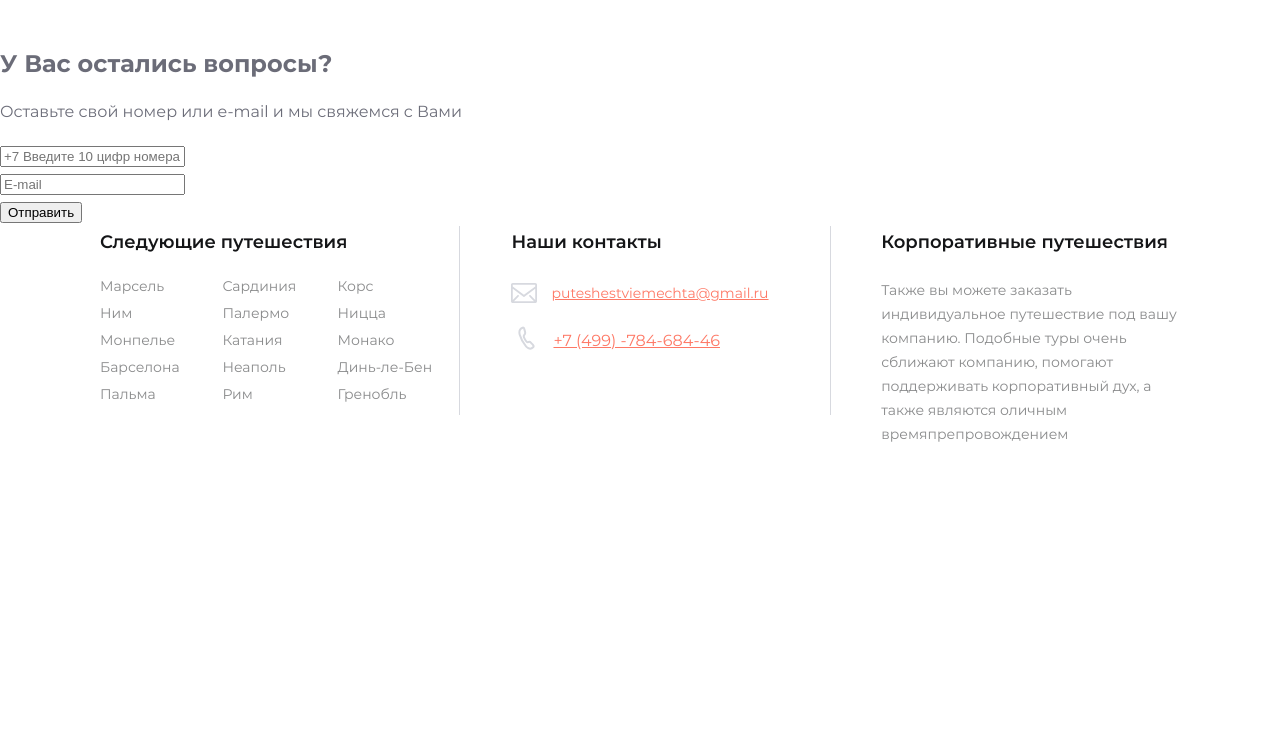
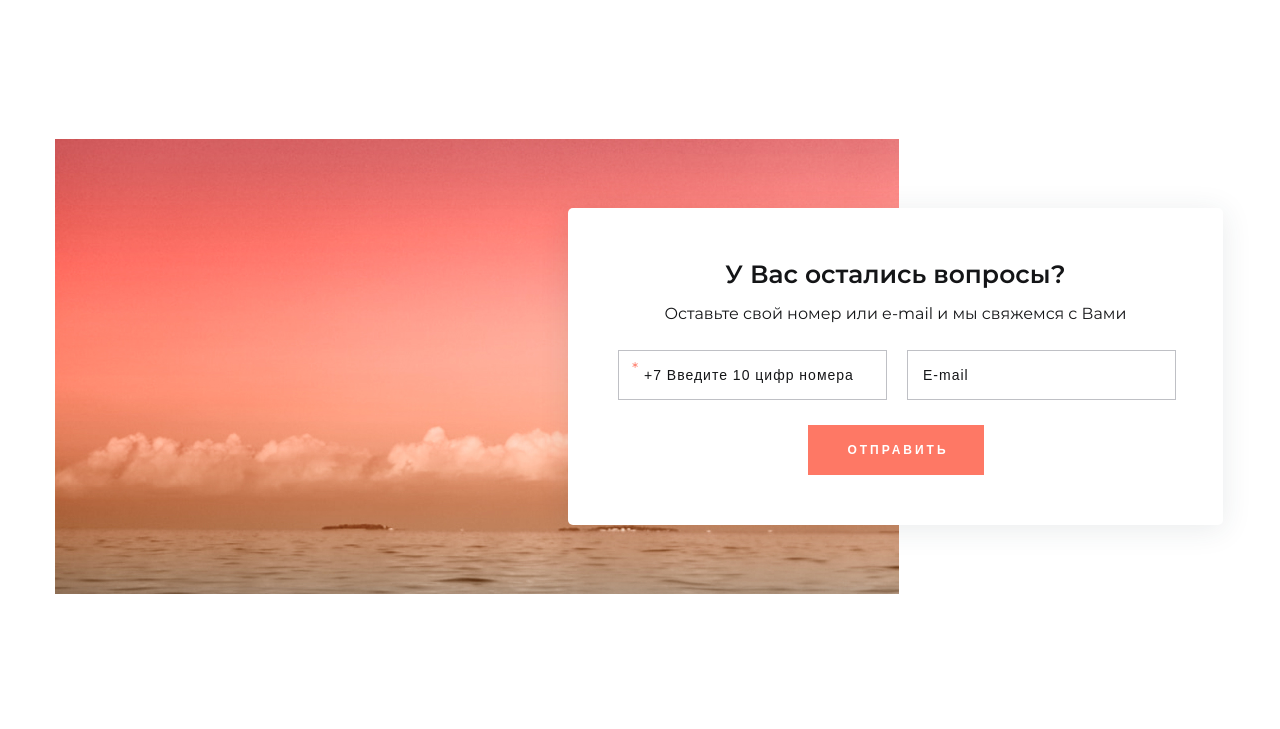
Before and after one commit to mlShvets/Euro-trip, a website: page source/index.html in a window 1280 px wide. Shown: the part 4171-4900 px from the top of the page. Before the commit the page ends 4705 px from the top, so only its background shows below. Drawn offline with nearby package versions, Linux system fonts and the light colour scheme; files that its build step writes are made by us from their sources; files whose address does not match are found by name.

Commit message:
Форма обратной связи

```diff
--- a/source/index.html
+++ b/source/index.html
@@ -491,22 +491,22 @@
         </li>
       </ul>
     </section>
-    <section class="feedback">
+    <section class="feedback container">
       <form class="feedback-form" action="https://echo.htmlacademy.ru" method="POST">
         <h2 class="feedback__title">У Вас остались вопросы?</h2>
         <p class="feedback__text">Оставьте свой номер или e-mail и мы свяжемся с Вами</p>
         <ul class="feedback__list">
           <li class="feedback__item feedback__item--phone">
             <label class="visually-hidden" for="phone">Введите телефон</label>
-            <input class="feedback__input" type="tel" name="tel" id="phone" placeholder="+7 Введите 10 цифр номера"
+            <input class="feedback__input feedback__input--phone" type="tel" name="tel" id="phone" placeholder="+7 Введите 10 цифр номера"
               required>
           </li>
           <li class="feedback__item">
             <label class="visually-hidden" for="email">Введите электронну почту</label>
-            <input class="feedback__input" type="email" name="email" id="email" placeholder="E-mail">
+            <input class="feedback__input feedback__input--email" type="email" name="email" id="email" placeholder="E-mail">
           </li>
         </ul>
-        <button class="feedback__btn" type="submit">Отправить</button>
+        <button class="feedback__btn button" type="submit">Отправить</button>
       </form>
     </section>
   </main>
--- /dev/null
+++ b/source/sass/block/feedback.scss
@@ -0,0 +1,146 @@
+.feedback {
+  background-image: url("../img/background/form-bg.jpg");
+  background-repeat: no-repeat;
+  background-position: left center;
+  background-size: 844px 100%;
+  box-sizing: border-box;
+  min-height: 455px;
+  margin-bottom: 160px;
+  display: flex;
+  justify-content: flex-end;
+  align-items: center;
+
+  @media(max-width:$tablet-max) {
+    justify-content: center;
+    background-size: cover;
+    margin-bottom: 80px;
+  }
+
+  @media(max-width:$mobile-max) {
+    background-image: none;
+    background-color: $light;
+    min-height: auto;
+    margin-bottom: 60px;
+  }
+}
+
+.feedback-form {
+  box-sizing: border-box;
+  padding: 50px;
+  margin-right: -38px;
+  background-color: $white;
+  text-align: center;
+  color: $dark;
+  box-shadow: 0px 4px 30px rgba(41, 54, 66, 0.1);
+  border-radius: 5px;
+  min-height: 315px;
+  max-width: 655px;
+  width: 100%;
+
+  @media(max-width:$tablet-max) {
+    margin-right: 0;
+  }
+
+  @media(max-width:$mobile-max) {
+    padding-left: 0;
+    padding-right: 0;
+    background-color: transparent;
+    box-shadow: none;
+    min-height: auto;
+
+  }
+}
+
+.feedback__title {
+  margin: 0;
+  font-weight: 600;
+  font-size: 25px;
+  line-height: 32px;
+  margin-bottom: 12px;
+
+  @media(max-width:$mobile-max) {
+    margin-bottom: 20px;
+  }
+}
+
+.feedback__text {
+  line-height: 24px;
+  margin: 0;
+  margin-bottom: 24px;
+
+  @media(max-width:$mobile-max) {
+    margin-bottom: 19px;
+  }
+}
+
+.feedback__list {
+  display: grid;
+  grid-template-columns: repeat(2, 269px);
+  gap: 20px;
+  margin-bottom: 25px;
+
+  @media(max-width:$tablet-max) {
+    margin-bottom: 20px;
+  }
+
+  @media(max-width:$mobile-max) {
+    grid-template-columns: 1fr;
+    grid-template-rows: 1fr 1fr;
+  }
+
+}
+
+.feedback__item--phone {
+  position: relative;
+
+  &::before {
+    position: absolute;
+    content: "*";
+    top: 5px;
+    left: 14px;
+    width: 6px;
+    height: 26px;
+    color: $tomato;
+  }
+}
+
+
+.feedback__input {
+  padding: 15px;
+  box-sizing: border-box;
+  border: 1px solid rgba(44, 46, 63, 0.3);
+  min-height: 50px;
+  min-width: 100%;
+  color: $dark;
+  font-size: 14px;
+  line-height: 17px;
+  letter-spacing: 1px;
+
+  &--phone {
+    padding-left: 25px;
+  }
+
+  &::placeholder {
+    color: $dark;
+    font-size: 14px;
+    line-height: 17px;
+    letter-spacing: 1px;
+  }
+}
+
+.feedback__btn {
+  border: none;
+  padding: 18px 31px 17px 36px;
+  letter-spacing: 3px;
+  max-width: 176px;
+  width: 100%;
+
+  @media(max-width:$tablet-max) {
+    max-width: 250px;
+  }
+
+  @media(max-width:$mobile-max) {
+    max-width: 288px;
+    padding: 19px 31px 19px 36px;
+  }
+}
--- a/source/sass/block/footer-contact.scss
+++ b/source/sass/block/footer-contact.scss
@@ -9,7 +9,7 @@
   @media(max-width:$mobile-max) {
     text-align: center;
     padding-left: 0;
-    margin-bottom: 26px;
+    margin-bottom: 23px;
   }
 }
 
@@ -25,6 +25,10 @@
 .footer-contact__item {
   &:not(:last-of-type) {
     margin-bottom: 17px;
+
+    @media(max-width:$mobile-max) {
+      margin-bottom: 20px;
+    }
   }
 }
 
--- a/source/sass/block/footer-trips.scss
+++ b/source/sass/block/footer-trips.scss
@@ -24,7 +24,7 @@
   }
 
   @media(max-width:$mobile-max) {
-    padding-bottom: 30px;
+    padding-bottom: 28px;
     margin-bottom: 30px;
 
     &::after {
@@ -48,7 +48,7 @@
 
 .footer-trips__list-wrap {
   display: grid;
-  grid-template-columns: 34% 32% 32%;
+  grid-template-columns: 33% 32% 32%;
   row-gap: 20px;
 
   @media(max-width:$tablet-max) {
--- a/source/sass/block/page.scss
+++ b/source/sass/block/page.scss
@@ -16,22 +16,24 @@
   text-align: left;
   display: grid;
   grid-template-columns: repeat(3,1fr);
-  padding-bottom: 74px;
-  max-width: 1160px;
+  padding-bottom: 34px;
   box-sizing: border-box;
+  padding: 0;
+  padding-right: 10px;
 
   @media(max-width:$tablet-max) {
     grid-template-columns: repeat(2,1fr);
-    padding-bottom: 54px;
+    padding-bottom: 41px;
     padding-left: 21px;
     padding-right: 21px;
     max-width: 100%;
+    padding-right: 0;
   }
 
   @media(max-width:$mobile-max) {
     text-align: center;
     grid-template-columns: 1fr;
-    padding-bottom: 26px;
+    padding-bottom: 16px;
     padding-left: 16px;
     padding-right: 16px;
   }
--- a/source/sass/block/price.scss
+++ b/source/sass/block/price.scss
@@ -2,11 +2,17 @@
   display: grid;
   grid-template-columns: 1fr 306px;
   gap: 8%;
+  margin-bottom: 109px;
 
   @media(max-width:$tablet-max) {
     grid-template-columns: 1fr;
     gap: 0;
     justify-items: center;
+    margin-bottom: 80px;
+  }
+
+  @media(max-width:$mobile-max) {
+    margin-bottom: 18px;
   }
 }
 
@@ -26,6 +32,7 @@
 .prices__title {
   margin: 0;
   margin-bottom: 30px;
+  letter-spacing: 0;
 
   @media(min-width:$desktop-min) {
     padding-bottom: 22px;
--- a/source/sass/block/tariff.scss
+++ b/source/sass/block/tariff.scss
@@ -34,6 +34,7 @@
   background-color: $white;
   border: 1px solid rgba(44, 46, 63, 0.3);
   border-radius: 6px;
+  margin-left: -2px;
 
   &:hover,
   &:focus-within {
@@ -58,6 +59,7 @@
   }
 
   @media(max-width:$tablet-max) {
+    margin-left: 0;
     padding: 28px 20px 0;
     min-height: 629px;
     border-bottom-left-radius: 0;
@@ -66,7 +68,8 @@
 
   @media(max-width:$mobile-max) {
     padding: 26px 20px 0;
-    min-height: 629px;
+    min-height: 627px;
+    margin-bottom: 32px;
   }
 }
 
@@ -179,5 +182,6 @@
   @media(max-width:$tablet-max) {
     width: 288px;
     margin: 0 -21px;
+    padding: 19px 66px 17px 70px;
   }
 }
--- a/source/sass/style.scss
+++ b/source/sass/style.scss
@@ -19,3 +19,4 @@
 @import "block/review.scss";
 @import "block/price.scss";
 @import "block/tariff.scss";
+@import "block/feedback.scss";
```
